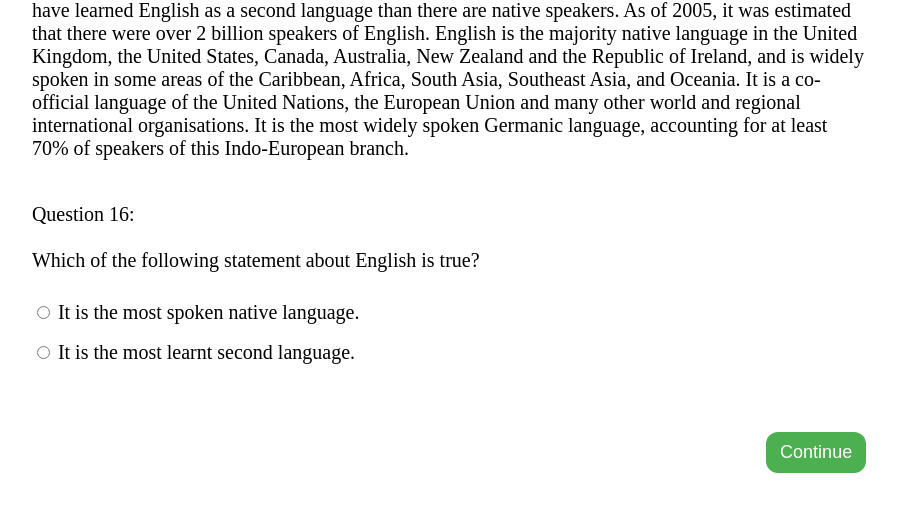
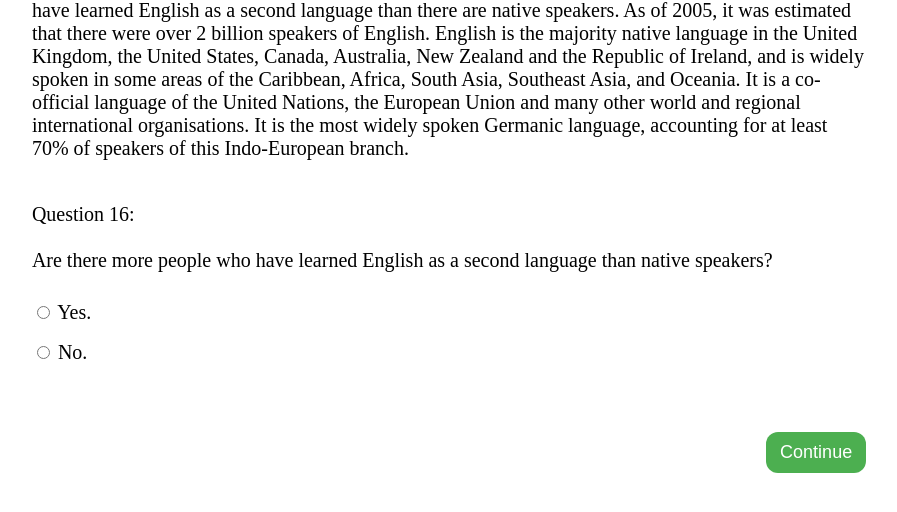
Before and after one commit to Eurus-J-Zhang/happiness_task, a Flask app: page /q16r in a window 1280 px wide. Shown: the part 270-782 px from the top of the page, without its empty margins (191-1088 px from the left). Run offline with Flask 3, Linux system fonts and the light colour scheme; some libraries are stand-ins or nearby versions.

Commit message:
small changes

```diff
--- a/app.py
+++ b/app.py
@@ -269,7 +269,7 @@ def q15r():
 # Q16
 @app.route('/q16', methods=['GET', 'POST'])
 def q16():
-    return question_route(16, 'B', 'q16')
+    return question_route(16, 'A', 'q16')
 
 @app.route('/q16r')
 def q16r():
--- a/models.py
+++ b/models.py
@@ -32,4 +32,4 @@ class Data(db.Model):
     emo4_sadness = db.Column(db.Integer)
     emo4_irritation = db.Column(db.Integer)
 
-    feedback = db.Column(db.String(200))
+    feedback = db.Column(db.String(400))
--- a/templates/q14.html
+++ b/templates/q14.html
@@ -35,9 +35,9 @@ Indo-European branch.
 </p>
 <form id="form" method="POST" action="q14">
     <input type="radio" id="A" name="answer" value="A">
-    <label for="A">70%. </label><br>
+    <label for="A">At least 70%. </label><br>
     <input type="radio" id="B" name="answer" value="B">
-    <label for="B">80%.</label><br>
+    <label for="B">About 50%.</label><br>
     <br>
     <input type="submit" value="Submit" class="submit-btn">
 </form>
--- a/templates/q14r.html
+++ b/templates/q14r.html
@@ -42,9 +42,9 @@ Indo-European branch.
 </p>
 <form id="form">
     <input type="radio" id="A" name="choice" {% if answer == 'A' %}checked{% endif %}>
-    <label for="A">70%. </label><br>
+    <label for="A">At least 70%. </label><br>
     <input type="radio" id="B" name="choice" {% if answer == 'B' %}checked{% endif %}>
-    <label for="B">80%.</label><br>
+    <label for="B">About 50%.</label><br>
 </form>
 
 {% endblock %}
--- a/templates/q16.html
+++ b/templates/q16.html
@@ -37,13 +37,13 @@ Indo-European branch.
     <br>
     Question 16:  <br>
     <br>
-    Which of the following statement about English is true?<br>
+    Are there more people who have learned English as a second language than native speakers?<br>
 </p>
 <form id="form" method="POST" action="q16">
     <input type="radio" id="A" name="answer" value="A">
-    <label for="A">It is the most spoken native language.</label><br>
+    <label for="A">Yes.</label><br>
     <input type="radio" id="B" name="answer" value="B">
-    <label for="B">It is the most learnt second language.</label><br>
+    <label for="B">No.</label><br>
     <br>
     <input type="submit" value="Submit" class="submit-btn">
 </form>
--- a/templates/q16r.html
+++ b/templates/q16r.html
@@ -38,13 +38,13 @@ Indo-European branch.
     <br>
     Question 16:  <br>
     <br>
-    Which of the following statement about English is true?<br>
+    Are there more people who have learned English as a second language than native speakers?<br>
 </p>
 <form id="form">
     <input type="radio" id="A" name="choice" {% if answer == 'A' %}checked{% endif %}>
-    <label for="A">It is the most spoken native language.</label><br>
+    <label for="A">Yes.</label><br>
     <input type="radio" id="B" name="choice" {% if answer == 'B' %}checked{% endif %}>
-    <label for="B">It is the most learnt second language.</label><br>
+    <label for="B">No.</label><br>
 </form>
 
 {% endblock %}
--- a/templates/q18.html
+++ b/templates/q18.html
@@ -37,13 +37,13 @@ Indo-European branch.
     <br>
     Question 18:  <br>
     <br>
-    When has Modern English spread around the world?<br>
+    In which professional contexts is English the leading language?<br>
 </p>
 <form id="form" method="POST" action="q18">
     <input type="radio" id="A" name="answer" value="A">
-    <label for="A">16th century.</label><br>
+    <label for="A">Art, music, and sports.</label><br>
     <input type="radio" id="B" name="answer" value="B">
-    <label for="B">17th century.</label><br>
+    <label for="B">Science, navigation, and law.</label><br>
     <br>
     <input type="submit" value="Submit" class="submit-btn">
 </form>
--- a/templates/q18r.html
+++ b/templates/q18r.html
@@ -38,13 +38,13 @@ Indo-European branch.
     <br>
     Question 18:  <br>
     <br>
-    When has Modern English spread around the world?<br>
+    In which professional contexts is English the leading language?<br>
 </p>
 <form id="form">
     <input type="radio" id="A" name="choice" {% if answer == 'A' %}checked{% endif %}>
-    <label for="A">16th century.</label><br>
+    <label for="A">Art, music, and sports.</label><br>
     <input type="radio" id="B" name="choice" {% if answer == 'B' %}checked{% endif %}>
-    <label for="B">17th century.</label><br>
+    <label for="B">Science, navigation, and law.</label><br>
 </form>
 
 {% endblock %}
```
